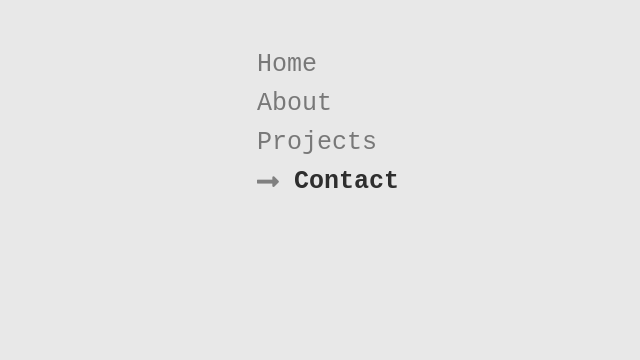
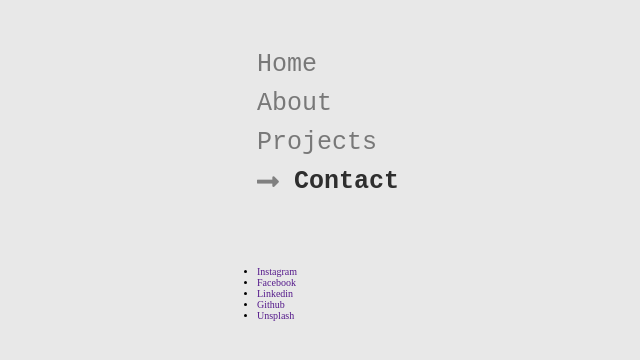
Before and after one commit to DevBrad/Portfolio, a website: page pages/Contact.html in a window 1280 px wide. Shown: the whole page, without its empty margins (33-673 px from the left). Drawn offline with Linux system fonts and the light colour scheme.

Commit message:
wip on contact page

```diff
--- a/pages/Contact.html
+++ b/pages/Contact.html
@@ -34,6 +34,26 @@
                 </ul>
         </header>
 
+        <section class="contact-wrapper">
+            <ul class="contact-wrapper__list">
+                <li class="contact-wrapper__item">
+                    <a href="" class="contact-wrapper__link">Instagram</a>
+                </li>
+                <li class="contact-wrapper__item">
+                    <a href="" class="contact-wrapper__link">Facebook</a>
+                </li>
+                <li class="contact-wrapper__item">
+                    <a href="" class="contact-wrapper__link">Linkedin</a>
+                </li>
+                <li class="contact-wrapper__item">
+                    <a href="" class="contact-wrapper__link">Github</a>
+                </li>
+                <li class="contact-wrapper__item">
+                    <a href="" class="contact-wrapper__link">Unsplash</a>
+                </li>
+            </ul>
+        </section>
+
     </div>
 </body>
 </html>
--- a/scss/shared/_base.scss
+++ b/scss/shared/_base.scss
@@ -14,3 +14,8 @@ html {
 a {
     text-decoration: none;
 }
+
+ul {
+    margin: 0;
+    padding: 0;
+}
```
Also changed, not shown: pages/Index.html (+1 -1 lines), css/global.css.
